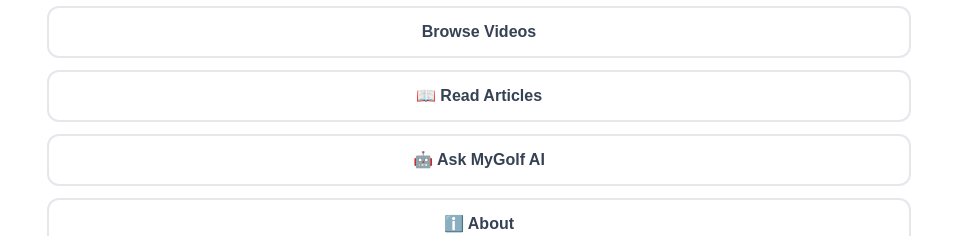
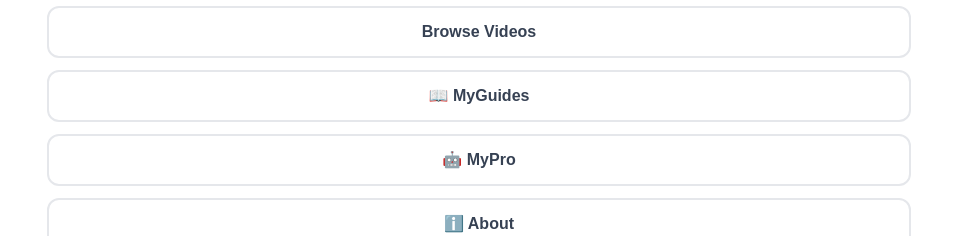
Before and after one commit to bd9356-gif/golf-ai-companion, a Next.js app: page / in a window 1280 px wide. Shown: the part 362-598 px from the top of the page, without its empty margins (161-1119 px from the left). Built offline with nearby package versions, Linux system fonts and the light colour scheme; no server answers.

Commit message:
Update landing page labels - MyGuides MyPro MyGolfClubhouse

```diff
--- a/app/page.js
+++ b/app/page.js
@@ -40,7 +40,7 @@
           {user ? (
             <div className="flex items-center gap-2">
               <a href="/plan" className="text-sm font-semibold text-white bg-green-700 rounded-xl px-4 py-2 hover:bg-green-800 transition-colors">
-                🎯 MyGolf Plan
+                🎯 MyGolfClubhouse
               </a>
               <a href="/profile" className="text-sm font-medium text-gray-500 hover:text-gray-700">
                 👤 {userName}
@@ -75,14 +75,14 @@
             Browse Videos
           </a>
           <a href="/learn" className="block w-full px-6 py-3 border-2 border-gray-200 text-gray-700 rounded-xl font-semibold text-base hover:bg-gray-50 transition-colors text-center">
-            📖 Read Articles
+            📖 MyGuides
           </a>
           <a href="/videos?tab=ask" className="block w-full px-6 py-3 border-2 border-gray-200 text-gray-700 rounded-xl font-semibold text-base hover:bg-gray-50 transition-colors text-center">
-            🤖 Ask MyGolf AI
+            🤖 MyPro
           </a>
           {hasPlan && (
             <a href="/plan" className="block w-full px-6 py-3 border-2 border-green-200 text-green-700 rounded-xl font-semibold text-base hover:bg-green-50 transition-colors text-center">
-              🎯 MyGolf Plan
+              🎯 MyGolfClubhouse
             </a>
           )}
           <a href="/about" className="block w-full px-6 py-3 border-2 border-gray-200 text-gray-700 rounded-xl font-semibold text-base hover:bg-gray-50 transition-colors text-center">
```
